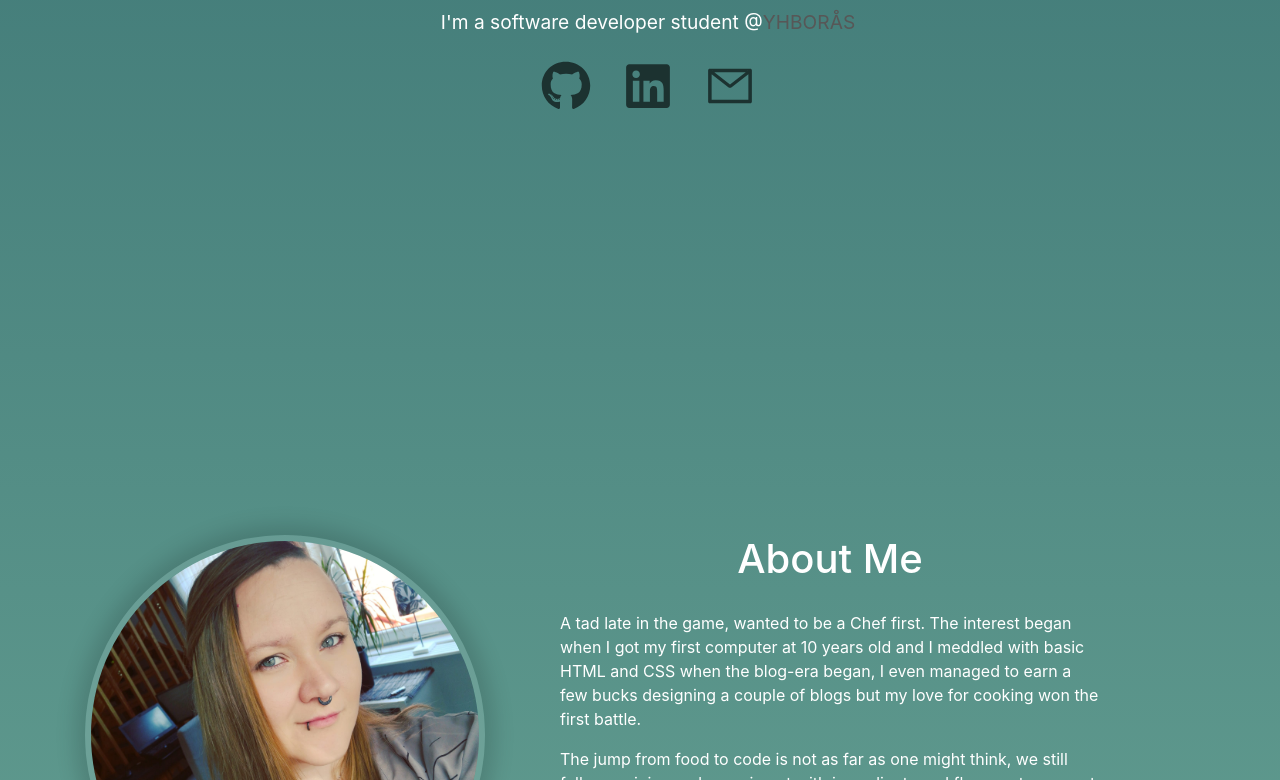
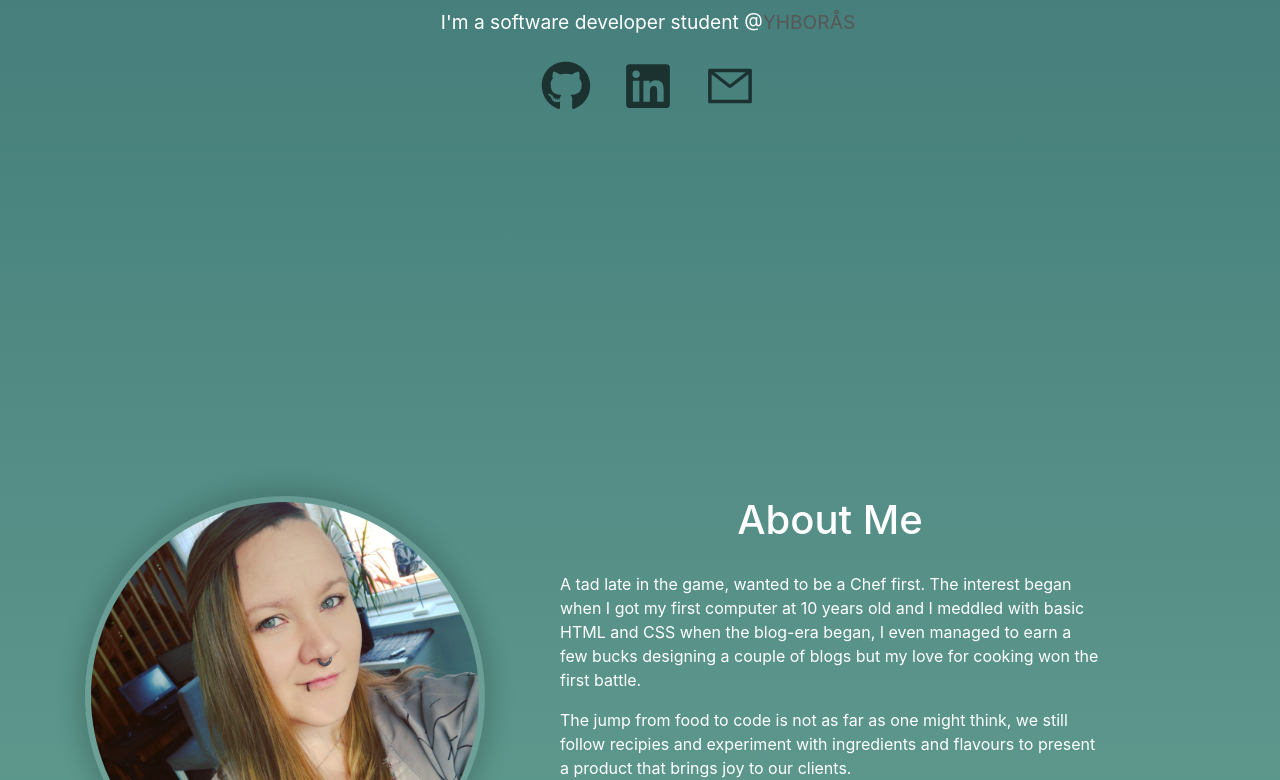
Before and after one commit to gwestberg/portfolio, a React (Create React App) app: page / in a window 1280 px wide. Shown: the part 408-1188 px from the top of the page. Built offline with nearby package versions, Linux system fonts and the light colour scheme.

Commit message:
styled img

```diff
--- a/src/components/css/Home.css
+++ b/src/components/css/Home.css
@@ -19,6 +19,7 @@ body {
       align-items: center;
       justify-content: space-evenly;
       padding-top: 20%;
+      padding-bottom: 17%;
       padding-left: 1em;
       color: rgb(255, 255, 255);
   }
@@ -33,11 +34,11 @@ body {
 
 /* CONTENT */
 .content{
-    margin-bottom:3em;
+    margin-bottom: 5em;
 }
 
-.about, .header {
-    margin-bottom: 20%;
+.about{
+    margin-bottom: 22%;
 }
 
   /* LINKS */
```
